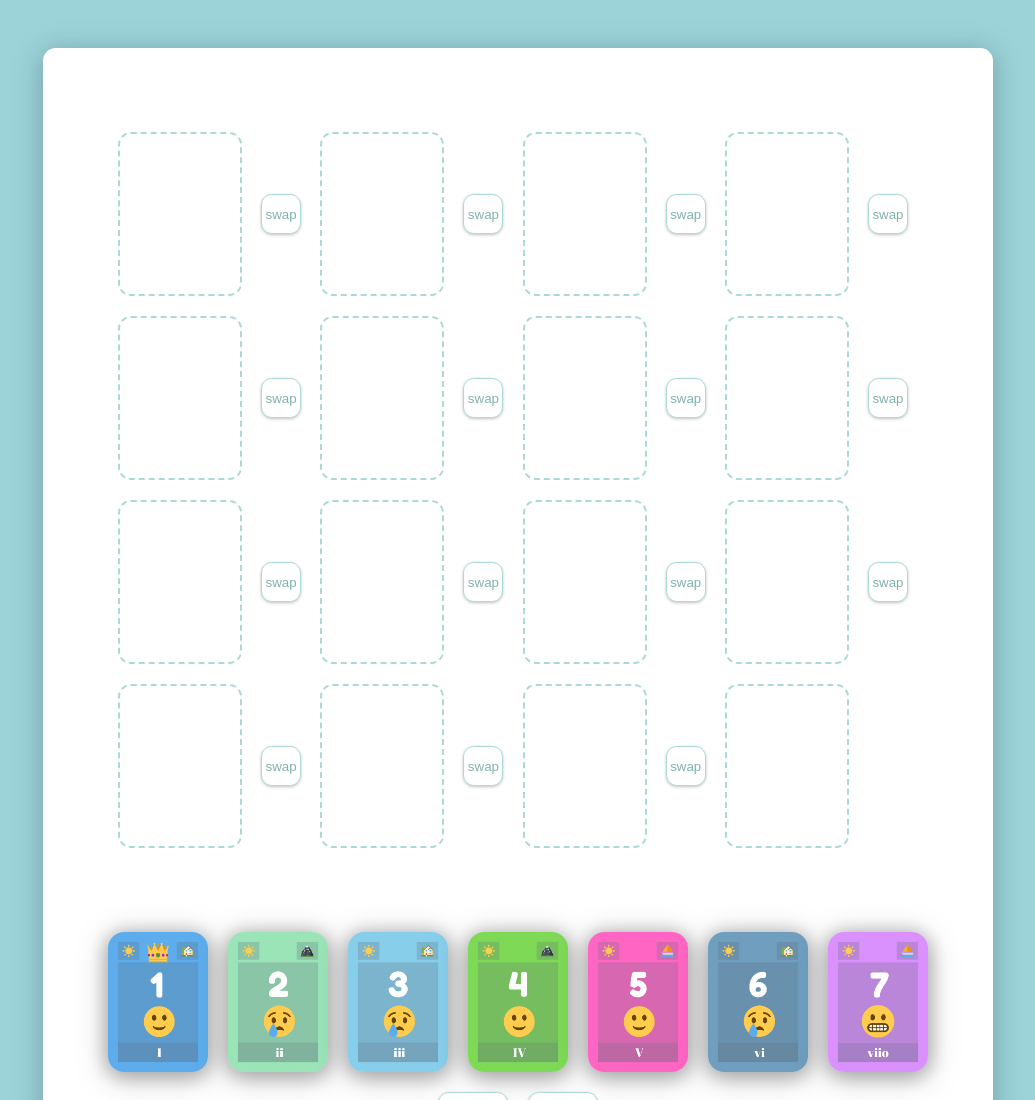
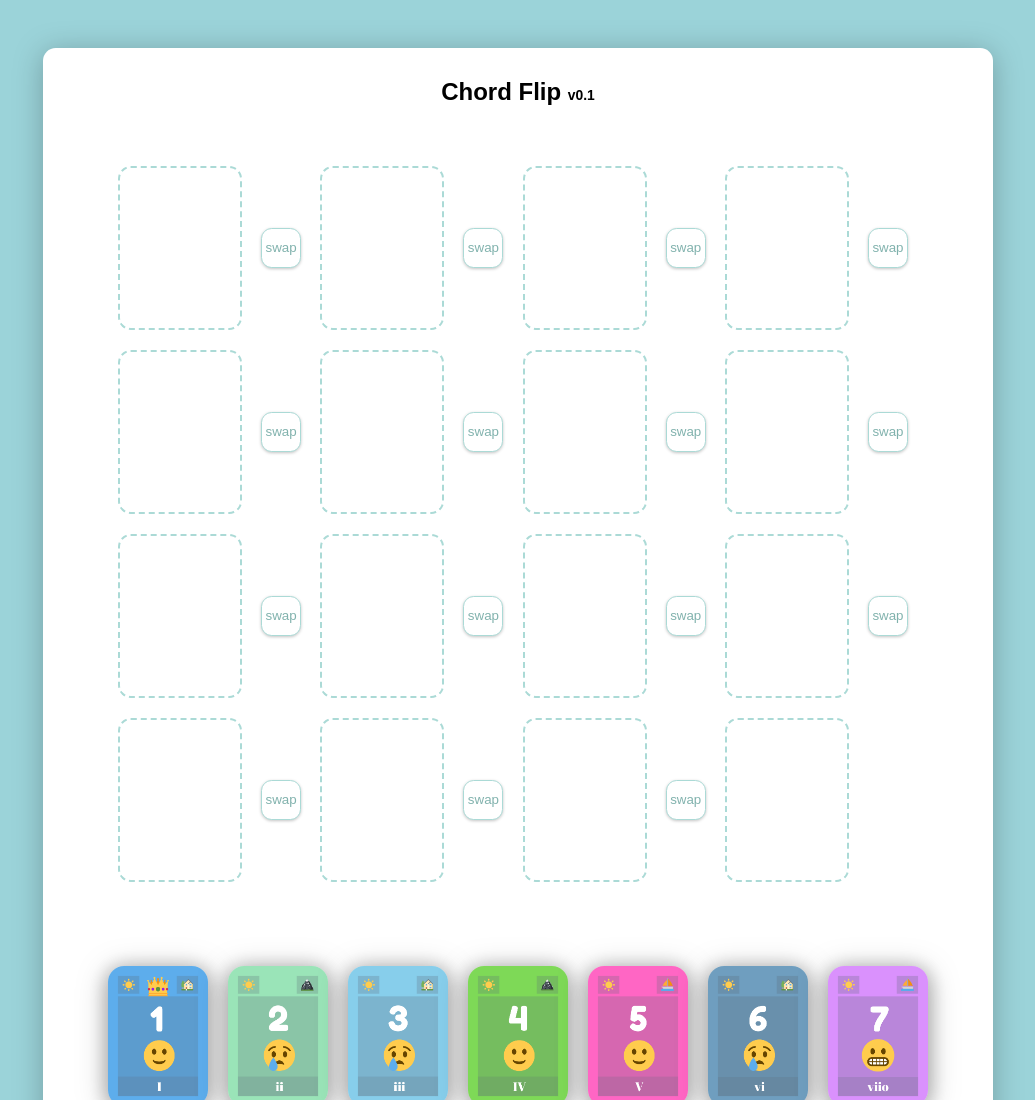
Before and after one commit to frasermyers/ChordFlip, a plain HTML site: page index.html in a window 1280 px wide. Shown: the top 1100 px of the page, without its empty margins (130-1165 px from the left). Drawn offline with Linux system fonts and the light colour scheme.

Commit message:
Version0.1

```diff
--- a/index.html
+++ b/index.html
@@ -19,7 +19,12 @@
 
     <div id="playablearea">
 
+    <h2>Chord Flip
+        <small><small><small>
+        <span id="versionnumber"></span>
 
+    </span></small></small></small>
+</h2>
     <div id="chordboard">
         <!-- 1: Container for a square INSIDE the game board -->
         <div class="square" id="chordboard1"></div>
--- a/index.js
+++ b/index.js
@@ -13,7 +13,7 @@ console.log(swapbuttons)
 // pick out the info display, select element with ID info after '#info'
 const infoDisplay = document.querySelector("#info")
 
-
+var versionnumber = "v0.1";
 var imagearray = [];
 var imagearrayminor = [];
 
@@ -210,6 +210,7 @@ function populatorArraymoon (){
 
 window.onload = function () {
     populatorArray()
+    document.getElementById("versionnumber").innerHTML = versionnumber;
     sunmoon = "";
 
 
```
